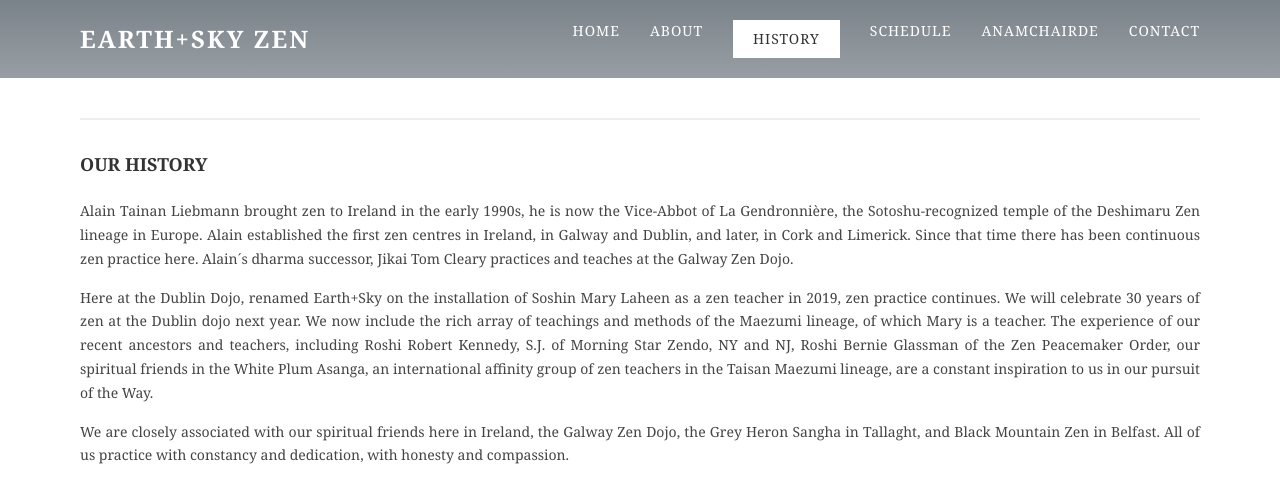
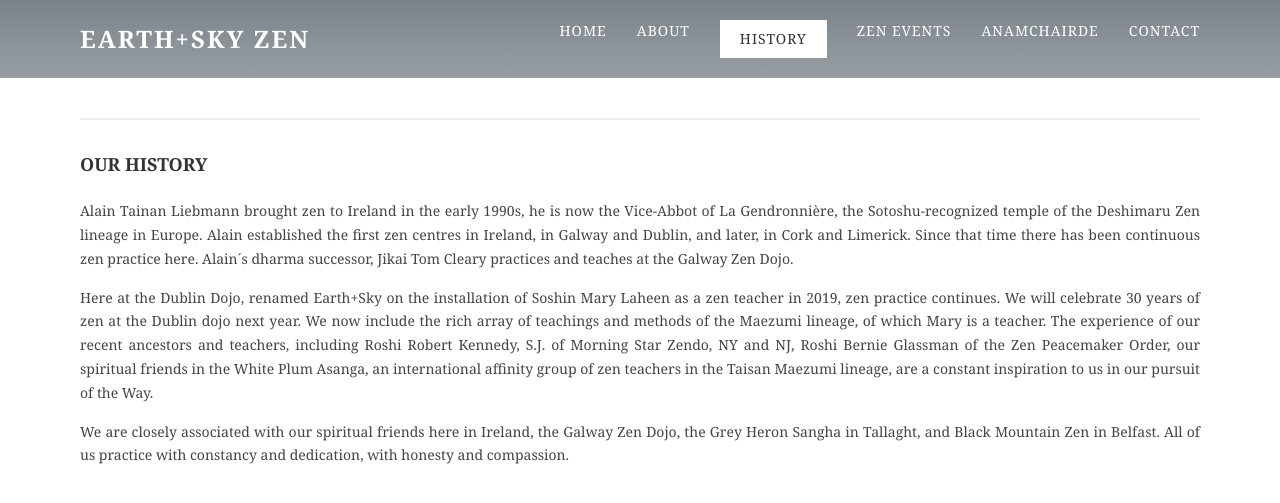
Before and after one commit to zen-ireland/zenireland.github.io, a Jekyll site: the page built from new_site/history.html, in a window 1280 px wide. Shown: the top 503 px of the page. Built offline with Jekyll 4.4.1, drawn with Linux system fonts in a browser that asks for light colours.

Commit message:
Update default_new.html

```diff
--- a/_layouts/default_new.html
+++ b/_layouts/default_new.html
@@ -17,7 +17,7 @@
                 <a href="{{ 'home.html' }}" {% if page.nav_active == 'home' %}class="active"{% endif %}>HOME</a>
                 <a href="{{ 'about.html'  }}" {% if page.nav_active == 'about' %}class="active"{% endif %}>ABOUT</a>
                 <a href="{{ 'history.html' }}" {% if page.nav_active == 'history' %}class="active"{% endif %}>HISTORY</a>
-                <a href="{{ 'schedule.html' }}" {% if page.nav_active == 'schedule' %}class="active"{% endif %}>SCHEDULE</a>
+                <a href="{{ 'schedule.html' }}" {% if page.nav_active == 'schedule' %}class="active"{% endif %}>ZEN EVENTS</a>
                 <a href="{{ 'friends.html' }}" {% if page.nav_active == 'friends' %}class="active"{% endif %}>ANAMCHAIRDE</a>
                 <a href="{{ 'contact.html'  }}" {% if page.nav_active == 'contact' %}class="active"{% endif %}>CONTACT</a>
             </nav>
```
